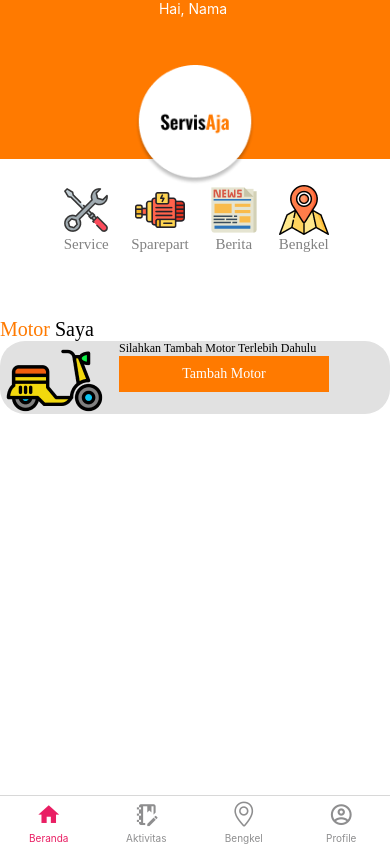
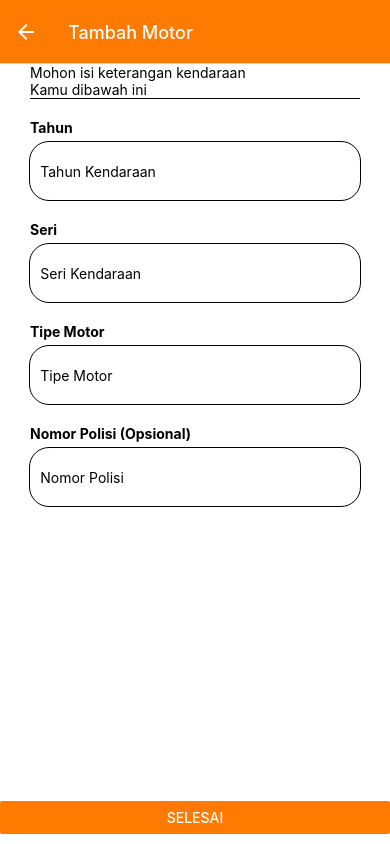
Before and after one commit to tubagusdmaulid00/TUBES-PAM, a React Native app: screen /TambahMotor in a window 390 px wide. Built offline with nearby package versions, Linux system fonts and the light colour scheme.

Commit message:
update Tambah Motor

```diff
--- a/src/pages/Beranda/index.js
+++ b/src/pages/Beranda/index.js
@@ -15,8 +15,10 @@ import {
   scooter,
 } from '../../assets';
 import MaterialCommunityIcons from 'react-native-vector-icons/MaterialCommunityIcons';
+import {useNavigation} from '@react-navigation/native';
 
 const Beranda = () => {
+  const navigation = useNavigation();
   return (
     <SafeAreaView style={styles.page}>
       <SafeAreaView style={styles.header}>
@@ -27,7 +29,7 @@ const Beranda = () => {
             position: 'absolute',
             width: '100%',
           }}>
-          <Text style={{color: 'white', alignSelf: 'center'}}>Hai, Nama </Text>
+          <Text style={{color: 'white'}}>Hai, Nama </Text>
         </SafeAreaView>
         <SafeAreaView style={styles.image}>
           <Image source={Logo} style={styles.logo} />
@@ -64,7 +66,9 @@ const Beranda = () => {
             <Text style={styles.textbox}>
               Silahkan Tambah Motor Terlebih Dahulu
             </Text>
-            <TouchableOpacity style={styles.buttontambah}>
+            <TouchableOpacity
+              style={styles.buttontambah}
+              onPress={() => navigation.navigate('TambahMotor')}>
               <Text style={styles.textbutton}>Tambah Motor</Text>
             </TouchableOpacity>
           </SafeAreaView>
--- /dev/null
+++ b/src/pages/TambahMotor/index.js
@@ -0,0 +1,83 @@
+import React, {useState} from 'react';
+import {SafeAreaView, StyleSheet, Text, Button} from 'react-native';
+import {Input} from '../../components';
+import {useNavigation} from '@react-navigation/native';
+
+const TambahMotor = () => {
+  const navigation = useNavigation();
+  const [tahun, onChangeTahun] = useState('');
+  const [seri, onChangeSeri] = useState('');
+  const [tipe, onChangeTipe] = useState('');
+  const [nopol, onChangeNopol] = useState('');
+
+  return (
+    <SafeAreaView style={styles.page}>
+      <SafeAreaView style={styles.boxtext}>
+        <Text style={styles.textbox}>
+          Mohon isi keterangan kendaraan Kamu dibawah ini
+        </Text>
+      </SafeAreaView>
+      <Input
+        value={tahun}
+        onChangeText={onChangeTahun}
+        placeholder={'Tahun Kendaraan'}
+        showtitle={true}
+        name={'Tahun'}
+      />
+      <Input
+        value={seri}
+        onChangeText={onChangeSeri}
+        placeholder={'Seri Kendaraan'}
+        showtitle={true}
+        name={'Seri'}
+      />
+      <Input
+        value={tipe}
+        onChangeText={onChangeTipe}
+        placeholder={'Tipe Motor'}
+        showtitle={true}
+        name={'Tipe Motor'}
+      />
+      <Input
+        value={nopol}
+        onChangeText={onChangeNopol}
+        placeholder={'Nomor Polisi'}
+        showtitle={true}
+        name={'Nomor Polisi (Opsional)'}
+      />
+      <SafeAreaView style={styles.footer}>
+        <Button
+          style={styles.button}
+          onPress={() => navigation.navigate('HomeTab')}
+          title="Selesai"
+          color="#FF7A00"
+          accessibilityLabel="Learn more about this purple button"
+        />
+      </SafeAreaView>
+    </SafeAreaView>
+  );
+};
+
+export default TambahMotor;
+
+const styles = StyleSheet.create({
+  page: {
+    flex: 1,
+    backgroundColor: 'white',
+  },
+  boxtext: {
+    borderBottomWidth: 1,
+    paddingVertical: 20,
+    marginHorizontal: 30,
+    borderColor: 'Gray',
+  },
+  textbox: {
+    color: '#000000',
+    width: 220,
+  },
+  footer: {
+		flex: 1,
+		justifyContent:'flex-end',
+		marginBottom:10,
+	},
+});
--- a/src/pages/index.js
+++ b/src/pages/index.js
@@ -16,6 +16,7 @@ import Beranda from './Beranda';
 import Bengkel from './Bengkel';
 import Aktivitas from './Aktivitas';
 import Profile from './Profile';
+import TambahMotor from './TambahMotor';
 export {
   Splash1,
   Splash2,
@@ -35,4 +36,5 @@ export {
   Bengkel,
   Aktivitas,
   Profile,
+  TambahMotor,
 };
--- a/src/router/index.js
+++ b/src/router/index.js
@@ -24,6 +24,7 @@ import {
   Bengkel,
   Aktivitas,
   Profile,
+	TambahMotor
 } from '../pages';
 
 const Stack = createNativeStackNavigator();
@@ -150,6 +151,16 @@ const Router = () => {
           name="FinalChangePassword"
           component={FinalChangePassword}
         />
+				<Stack.Screen
+          name="TambahMotor"
+          component={TambahMotor}
+          options={{
+            title: 'Tambah Motor',
+            headerShown: true,
+            headerStyle: {backgroundColor: '#FF7A00'},
+            headerTintColor: '#fff',
+          }}
+        />
       </Stack.Navigator>
     </NavigationContainer>
   );
```
